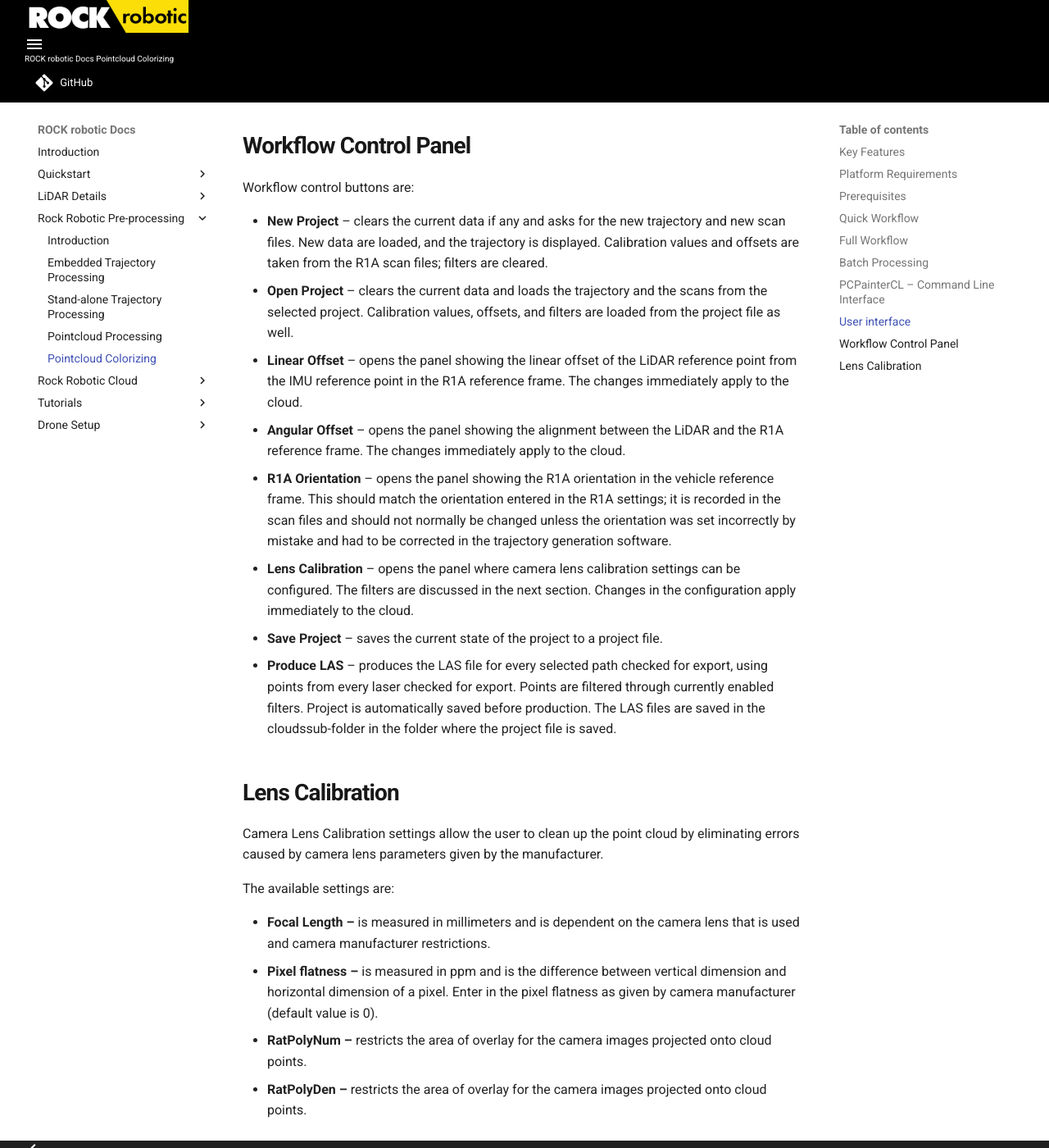
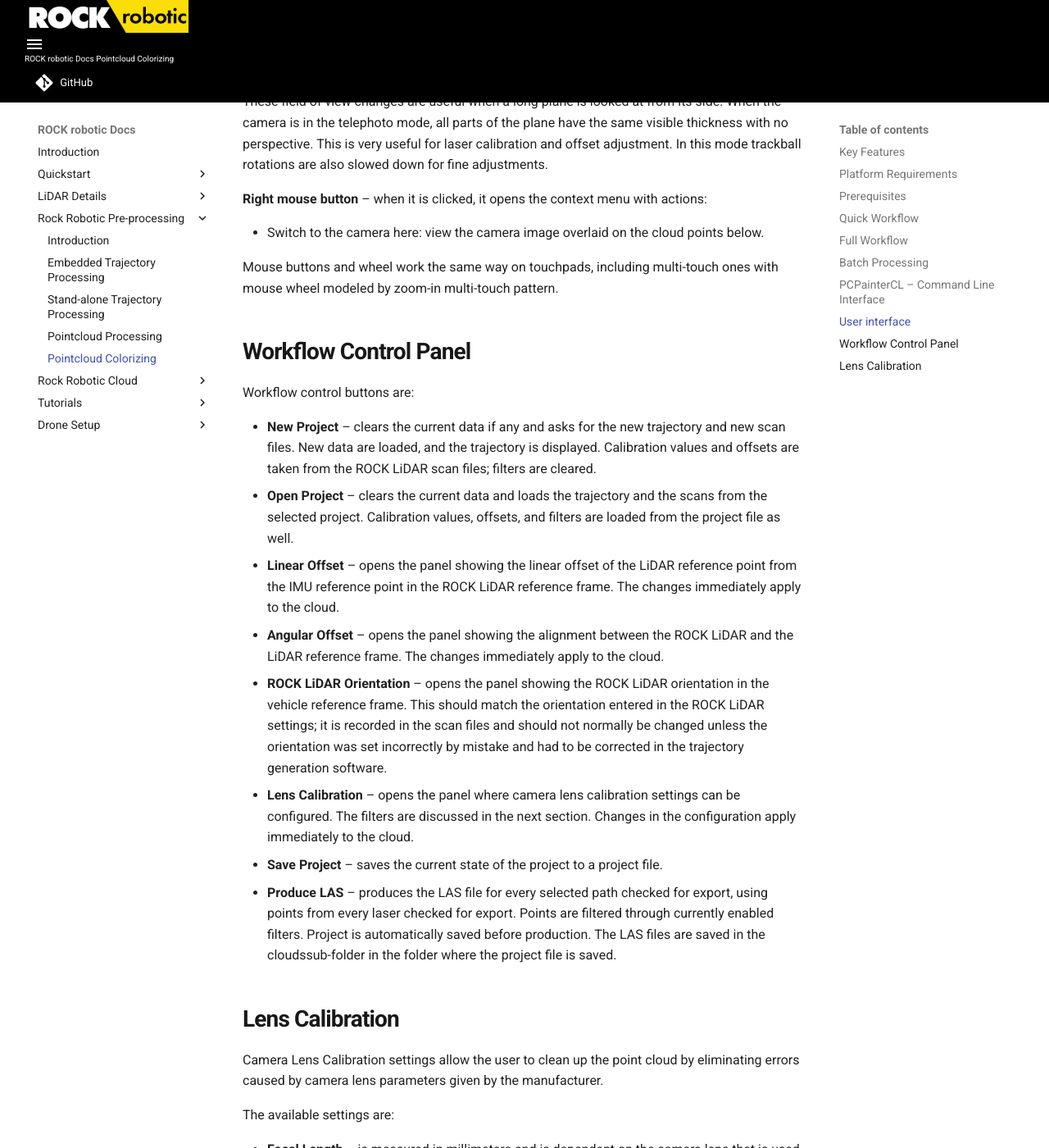
Before and after one commit to RockRobotic/rock-doc, an MkDocs documentation site: the page built from docs/pre-processing/colorizing.md, in a window 1280 px wide and 1400 px high, scrolled down 4045 px. Shown: the whole window at 82% size. Built offline with MkDocs 1.6.1 and Material for MkDocs 9.7.7, drawn with Linux system fonts in a browser that asks for light colours; comment, search, counter and statistics services are not loaded; some of the changed text lies outside the part shown.

Commit message:
Update Colorizing docs.

```diff
--- a/docs/pre-processing/colorizing.md
+++ b/docs/pre-processing/colorizing.md
@@ -52,13 +55,16 @@
 - Right-click on segments of the trajectory file and select **Switch to the camera here** to view the photograph taken at that instance during the scan.
 - Click **Produce LAS** and save the project when asked.
 
-Also, the project can be saved using **Save Project** and imported into R1A for storing the offsets and the calibration values.
+Also, the project can be saved using **Save Project** and imported into the ROCK LiDAR for storing the offsets and the calibration values.
 
 ## Batch Processing
 
 PCPainterGL can work with pre-created project files, where all the necessary values are already set. All it takes then is one button to produce a LAS file. It can even be scripted if PCPainterGL is run with the project file for argument and the batchoption. In that case, 3DView is not even shown, only the LAS files are produced based on the project file contents. PCMaster Project file format (PCPP) is simple XML with self-explanatory structure shown below and can be edited or generated by a script. Path selection is measured in tenths of a second and can be set to 0 for start and an insanely large number like 2,000,000,000 for finish to select the whole trajectory.
 
 ## PCPainterCL – Command Line Interface
+
+!!! danger "Large Point Clouds"
+    Particularly large point clouds and/or less robust processing computers may run into errors when running out of memory with PCPainterGL. In that situation, use the command-line version to colorize your point cloud.
 
 Versions of PCPainterGL after (and including) PCPainterGL version 1.0.0.1 by default include the ability to generate point clouds from the command line.
 
@@ -113,11 +119,11 @@
 
 Workflow control buttons are:
 
-- **New Project** – clears the current data if any and asks for the new trajectory and new scan files. New data are loaded, and the trajectory is displayed. Calibration values and offsets are taken from the R1A scan files; filters are cleared.
+- **New Project** – clears the current data if any and asks for the new trajectory and new scan files. New data are loaded, and the trajectory is displayed. Calibration values and offsets are taken from the ROCK LiDAR scan files; filters are cleared.
 - **Open Project** – clears the current data and loads the trajectory and the scans from the selected project. Calibration values, offsets, and filters are loaded from the project file as well.
-- **Linear Offset** – opens the panel showing the linear offset of the LiDAR reference point from the IMU reference point in the R1A reference frame. The changes immediately apply to the cloud.
-- **Angular Offset** – opens the panel showing the alignment between the LiDAR and the R1A reference frame. The changes immediately apply to the cloud.
-- **R1A Orientation** – opens the panel showing the R1A orientation in the vehicle reference frame. This should match the orientation entered in the R1A settings; it is recorded in the scan files and should not normally be changed unless the orientation was set incorrectly by mistake and had to be corrected in the trajectory generation software.
+- **Linear Offset** – opens the panel showing the linear offset of the LiDAR reference point from the IMU reference point in the ROCK LiDAR reference frame. The changes immediately apply to the cloud.
+- **Angular Offset** – opens the panel showing the alignment between the ROCK LiDAR and the LiDAR reference frame. The changes immediately apply to the cloud.
+- **ROCK LiDAR Orientation** – opens the panel showing the ROCK LiDAR orientation in the vehicle reference frame. This should match the orientation entered in the ROCK LiDAR settings; it is recorded in the scan files and should not normally be changed unless the orientation was set incorrectly by mistake and had to be corrected in the trajectory generation software.
 - **Lens Calibration** – opens the panel where camera lens calibration settings can be configured. The filters are discussed in the next section. Changes in the configuration apply immediately to the cloud.
 - **Save Project** – saves the current state of the project to a project file.
 - **Produce LAS** – produces the LAS file for every selected path checked for export, using points from every laser checked for export. Points are filtered through currently enabled filters. Project is automatically saved before production. The LAS files are saved in the cloudssub-folder in the folder where the project file is saved.
```
Also changed, not shown: other parts of docs/pre-processing/colorizing.md (+4 -1 lines).
